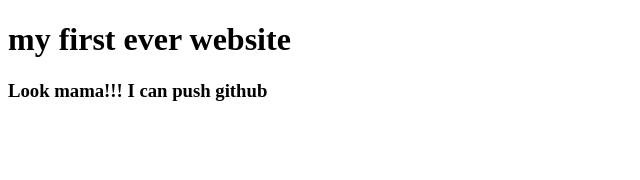
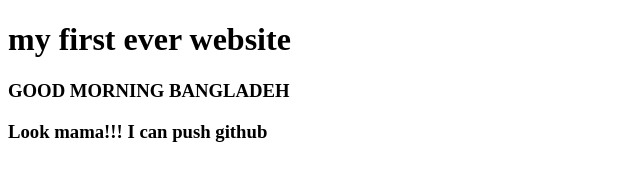
Before and after one commit to programmerboyashik/my-first-website, a plain HTML site: page index.html in a window 1280 px wide. Shown: the whole page, without its empty margins (0-640 px from the left). Drawn offline with Linux system fonts and the light colour scheme.

Commit message:
Update index.html

```diff
--- a/index.html
+++ b/index.html
@@ -9,6 +9,7 @@
 <body>
 </body>
 <h1>my first ever website</h1>
+    <h3>GOOD MORNING BANGLADEH</h3>
 <h3>Look mama!!! I can push github</h3>
 </body>
 </html>
```
